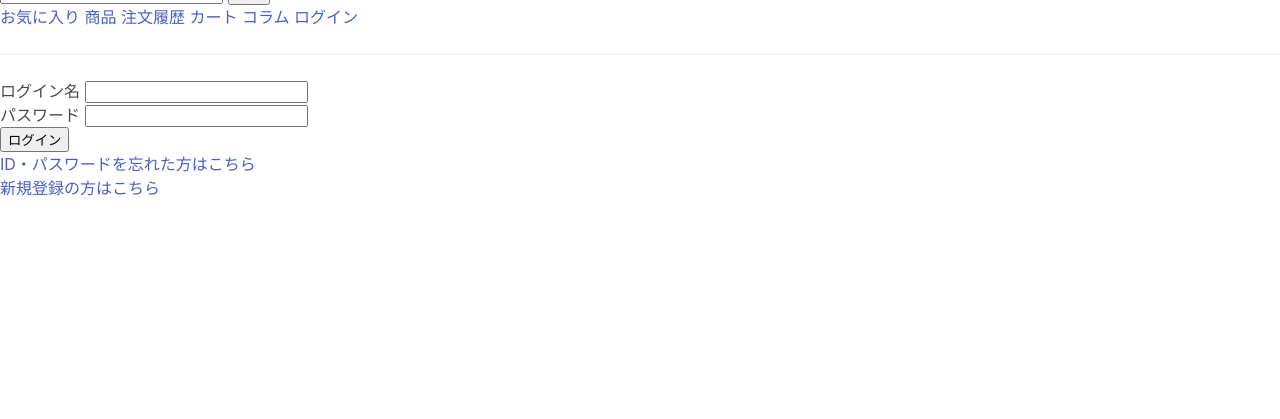
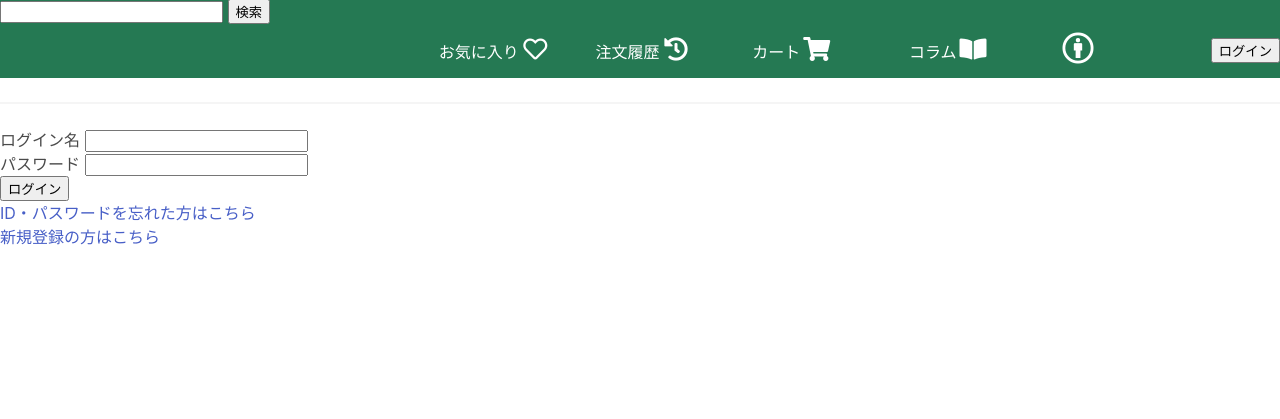
Before and after one commit to minamidate216/groupE, a PHP site: page /G1-2-1.php in a window 1280 px wide. Shown: the part 101-520 px from the top of the page. Run offline with PHP 8.4, Linux system fonts and the light colour scheme.

Commit message:
Update header.php

```diff
--- a/header.php
+++ b/header.php
@@ -9,23 +9,38 @@
 <title>Document</title>
 </head>
 <body>
-<div class="">
-<a href="G1-1-1.php"><img src="image/top.png" height="100px" width="100px">miyosi farm</a>
+<div class="has-background-success-dark">
+    <div style="display:inline-block">
+<a href="G1-1-1.php"><img src="../image/ranch.png" height="100px" width="100px"><span class="has-text-white">miyosi farm</a>
 <form action="G1-5-1.php" method="post">
 <input type="text" name="keyword">
 <button type="submit">検索</button>
 </form>
-<a href="G1-6-1.php">お気に入り</a>
-<a href="G1-5-1.php">商品</a>
-<a href="G1-7-1.php">注文履歴</a>
-<a href="G1-9-1-show.php">カート</a>
-<a href="G1-4-2.php">コラム</a>
-<?php
-if(!isset($_SESSION['Users'])){
-    echo '<a href="G1-2-1.php">ログイン</a>';
-}else{
-    echo '<a href="G1-2-7.php">ログアウト</a>';
-}
-?>
+</div>
+    <div class="Columns level-right">
+        <div class="column is-offset-one-third level-item">
+            <a href="G1-6-1-show.php"><span class="has-text-white">お気に入り <div class="icon is-size-4"><i class="far fa-heart"></i></div></span></a>
+        </div>
+        <div class="column level-item">
+            <a href="G1-7-1.php"><span class="has-text-white">注文履歴 <div class="icon is-size-4"><i class="fas fa-history"></i></div></span></a>
+        </div>
+        <div class="column level-item">
+            <a href="G1-9-1-show.php"><span class="has-text-white">カート <div class="icon is-size-4"><i class="fas fa-shopping-cart"></i></div></span></a>
+        </div>
+        <div class="column level-item">
+            <a href="G1-4-1.php"><span class="has-text-white">コラム <div class="icon is-size-4"><i class="fas fa-book-open"></i></div></span></a>
+        </div>
+        <div class="column level-item">
+            <a href="G1-3-3.php"><span class="has-text-white icon is-size-3"><i class="fab fa-creative-commons-by"></i></span></a>
+        </div>
+
+        <?php
+            if(!isset($_SESSION['Users'])){
+                echo '<a href="G1-2-1.php"><button type="submit">ログイン</button></a>';
+            }else{
+                echo '<a href="G1-2-7.php"><button type="submit">ログアウト</button></a>';
+            }
+        ?>
+    </div>
 </div>
 <hr>
```
